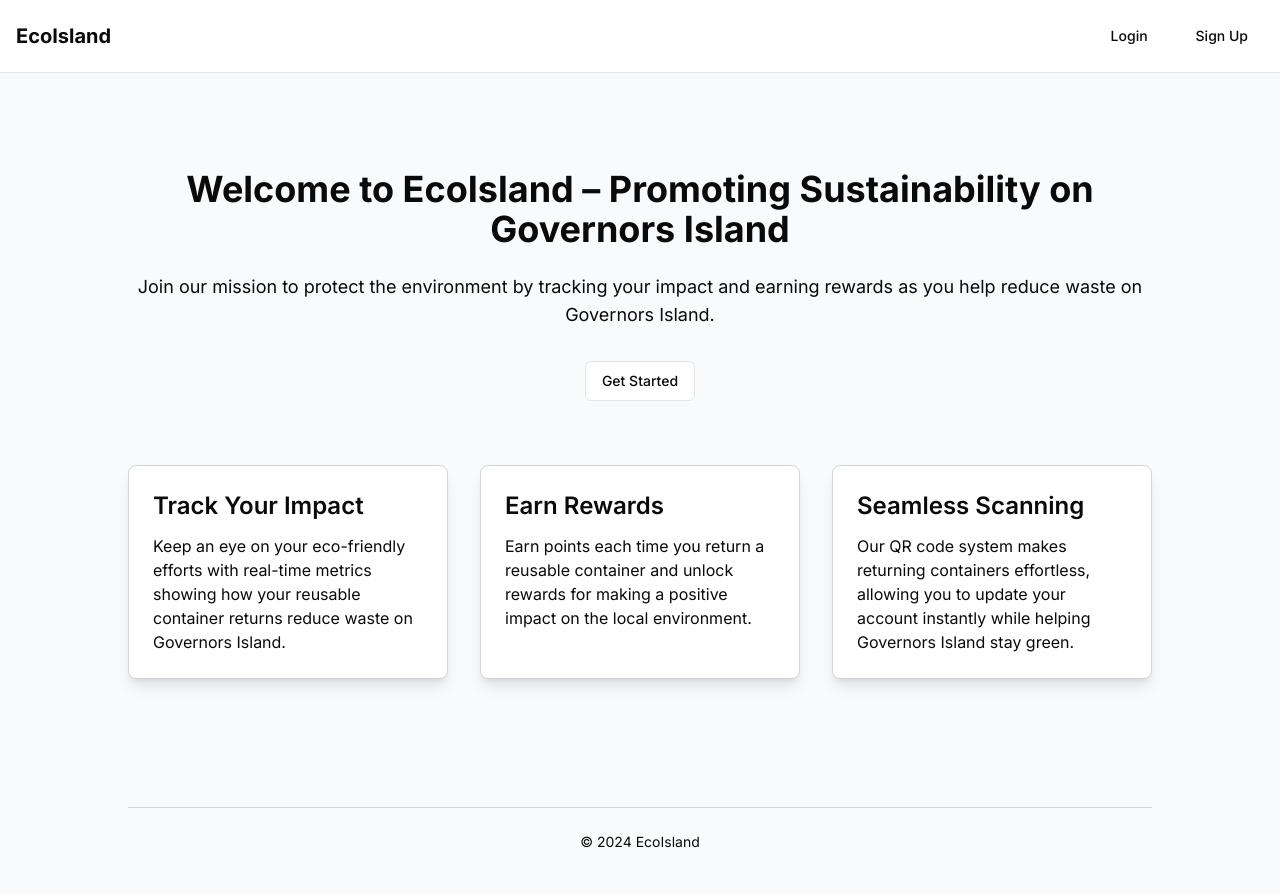
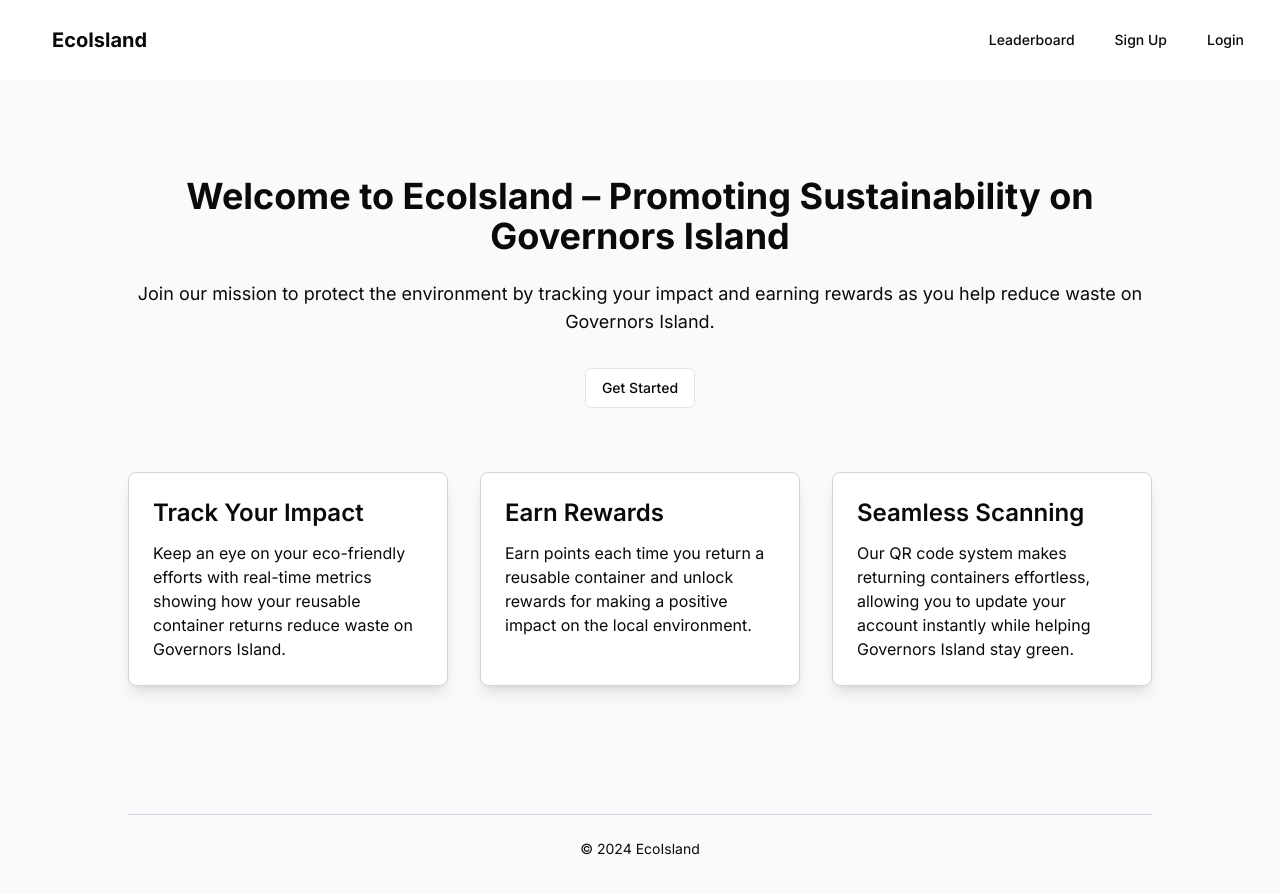
Before and after one commit to dchen024/EcoIsland, a Next.js app: page / in a window 1280 px wide. Shown: the top 894 px of the page. Built offline with nearby package versions, Linux system fonts and the light colour scheme; no server answers.

Commit message:
Refactor NavBar component to improve code organization and readability

```diff
--- a/components/NavBar.tsx
+++ b/components/NavBar.tsx
@@ -3,58 +3,84 @@
 import React from "react";
 import Link from "next/link";
 import { Button } from "@/components/ui/button";
-import {
-  NavigationMenu,
-  NavigationMenuList,
-  NavigationMenuItem,
-} from "@/components/ui/navigation-menu";
+import { NavigationMenuItem, NavigationMenuList } from "@/components/ui/navigation-menu";
 import { signout } from "@/lib/auth-actions";
 
 interface NavBarProps {
   isLoggedIn: boolean;
 }
 
+interface navigationProps {
+  name: string;
+  href: string;
+  action?: () => void;
+}
+
+const blockNavigation: navigationProps[] = [
+  {
+    name: "Dashboard",
+    href: "/dashboard",
+  },
+  {
+    name: "Redeem",
+    href: "/redeem",
+  },
+  {
+    name: "Return",
+    href: "/return",
+  },
+  {
+    name: "Logout",
+    href: "/logout",
+    action: () => signout(),
+  },
+];
+
+const sharedNavigation: navigationProps[] = [
+  {
+    name: "Leaderboard",
+    href: "/leaderboard",
+  },
+];
+
+const navigationWithoutLogin: navigationProps[] = [
+  {
+    name: "Sign Up",
+    href: "/signup",
+  },
+  {
+    name: "Login",
+    href: "/login",
+  },
+];
+
 const NavBar: React.FC<NavBarProps> = ({ isLoggedIn }) => {
+  const [toggle, setToggle] = React.useState(false);
+  const navigationArray = isLoggedIn ? [...sharedNavigation, ...blockNavigation] : [...sharedNavigation, ...navigationWithoutLogin];
   return (
-    <nav className="border-b bg-white">
-      <div className="container mx-auto flex items-center justify-between p-4">
-        {/* Project Name */}
+    <nav
+      className={`relative flex items-center justify-between px-5 py-5 md:mb-0 lg:mb-auto lg:justify-evenly ${toggle && !isLoggedIn && "mb-44"} ${toggle && isLoggedIn && "mb-64"}`}
+    >
+      <div className="container mx-auto flex items-center justify-between">
         <div className="text-xl font-bold">
           <Link href="/">EcoIsland</Link>
         </div>
-
-        {/* Navigation Buttons */}
-        <NavigationMenu>
-          <NavigationMenuList className="flex space-x-4">
-            {isLoggedIn ? (
-              <>
-                <NavigationMenuItem>
-                  <Link href="/dashboard">
-                    <Button variant="ghost">Dashboard</Button>
-                  </Link>
-                </NavigationMenuItem>
-                <NavigationMenuItem>
-                  <Button onClick={() => signout()} variant="ghost">
-                    Logout
-                  </Button>
-                </NavigationMenuItem>
-              </>
-            ) : (
-              <>
-                <NavigationMenuItem>
-                  <Link href="/login">
-                    <Button variant="ghost">Login</Button>
-                  </Link>
-                </NavigationMenuItem>
-                <NavigationMenuItem>
-                  <Link href="/signup">
-                    <Button variant="ghost">Sign Up</Button>
-                  </Link>
-                </NavigationMenuItem>
-              </>
-            )}
-          </NavigationMenuList>
-        </NavigationMenu>
+      </div>
+      <ul
+        className={`absolute top-20 mt-5 flex w-full flex-col items-center gap-2 md:relative md:top-auto md:mt-0 md:w-auto md:justify-center ${
+          toggle ? "block" : "hidden"
+        } md:flex md:flex-row`}
+      >
+        {navigationArray.map((item, index) => (
+          <NavigationMenuItem key={item.name}>
+            <Link href={item.href}>
+              <Button onClick={item.action} variant="ghost">{item.name}</Button>
+            </Link>
+          </NavigationMenuItem>
+        ))}
+      </ul>
+      <div className={`block md:hidden`} onClick={() => setToggle(!toggle)}>
+        {toggle ? <Button>Close Menu</Button> : <Button>Open Menu</Button>}
       </div>
     </nav>
   );
```
